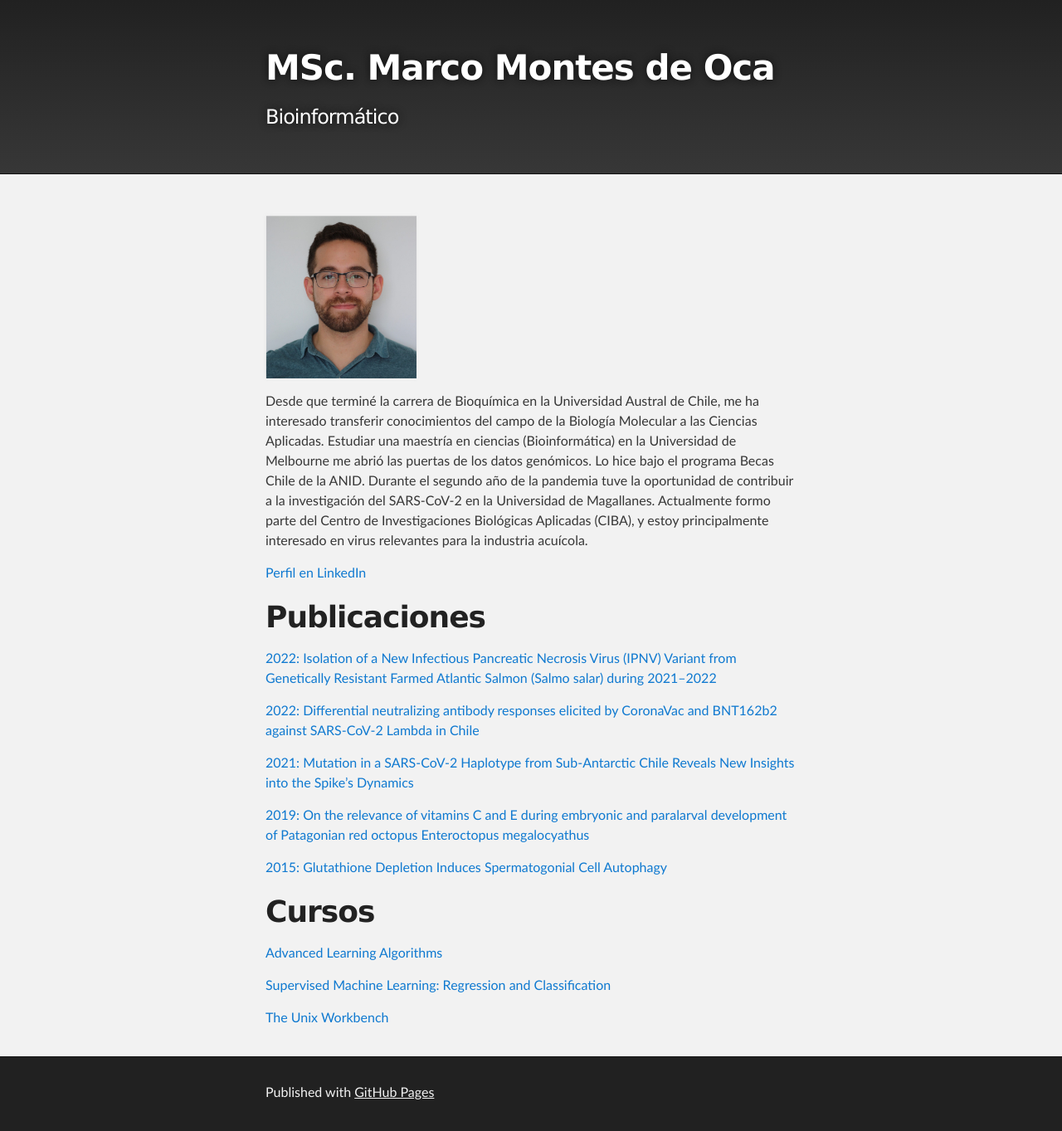
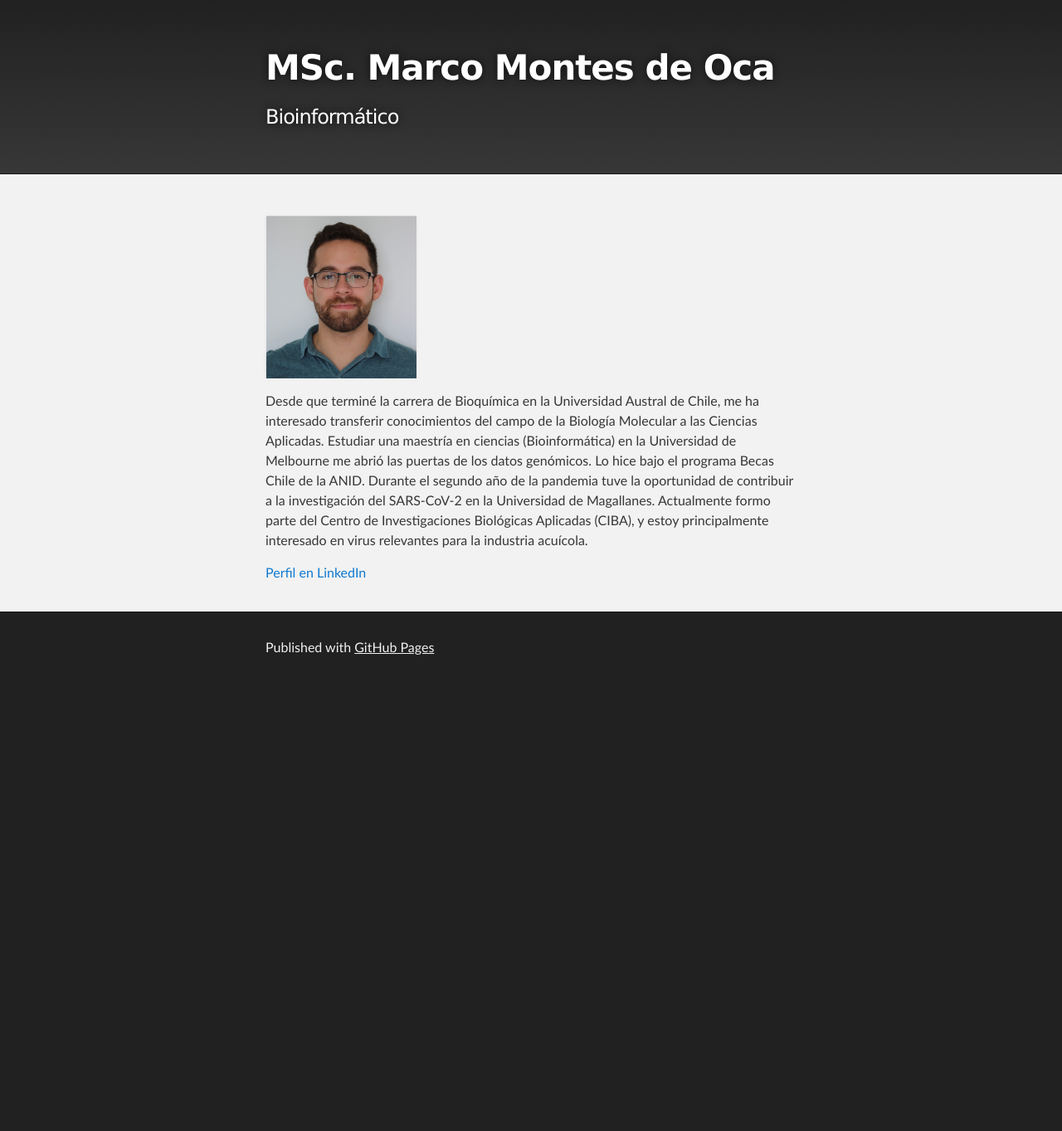
Before and after one commit to marco-montesdeoca/marco-montesdeoca.github.io, a Jekyll site: the page built from index.md, in a window 1280 px wide. Shown: the whole page at 83% size. Built offline with Jekyll 4.4.1, drawn with Linux system fonts in a browser that asks for light colours; after the commit the page ends 900 px from its top, so only the background shows below that.

Commit message:
Update index.md
Publicaciones y Cursos removidos de index principal

```diff
--- a/index.md
+++ b/index.md
@@ -7,23 +7,3 @@ Desde que terminé la carrera de Bioquímica en la Universidad Austral de Chile,
 Durante el segundo año de la pandemia tuve la oportunidad de contribuir a la investigación del SARS-CoV-2 en la Universidad de Magallanes. Actualmente formo parte del Centro de Investigaciones Biológicas Aplicadas (CIBA), y estoy principalmente interesado en virus relevantes para la industria acuícola.
 
 [Perfil en LinkedIn](https://www.linkedin.com/in/marco-montes-de-oca-809383132/)
-
-# Publicaciones
-
-[2022: Isolation of a New Infectious Pancreatic Necrosis Virus (IPNV) Variant from Genetically Resistant Farmed Atlantic Salmon (Salmo salar) during 2021–2022](https://www.mdpi.com/2076-0817/11/11/1368)
-
-[2022: Differential neutralizing antibody responses elicited by CoronaVac and BNT162b2 against SARS-CoV-2 Lambda in Chile](https://www.nature.com/articles/s41564-022-01092-1)
-
-[2021: Mutation in a SARS-CoV-2 Haplotype from Sub-Antarctic Chile Reveals New Insights into the Spike’s Dynamics](https://www.mdpi.com/1999-4915/13/5/883)
-
-[2019: On the relevance of vitamins C and E during embryonic and paralarval development of Patagonian red octopus Enteroctopus megalocyathus](https://www.sciencedirect.com/science/article/abs/pii/S0044848617325917?via%3Dihub)
-
-[2015: Glutathione Depletion Induces Spermatogonial Cell Autophagy](https://onlinelibrary.wiley.com/doi/abs/10.1002/jcb.25178)
-
-# Cursos
-
-[Advanced Learning Algorithms](https://www.coursera.org/account/accomplishments/verify/9MHZW3N7LNG6)
-
-[Supervised Machine Learning: Regression and Classification](https://www.coursera.org/account/accomplishments/verify/7UZ42AJK8YEL)
-
-[The Unix Workbench](https://www.coursera.org/account/accomplishments/verify/PYK97H239F8C)
```
